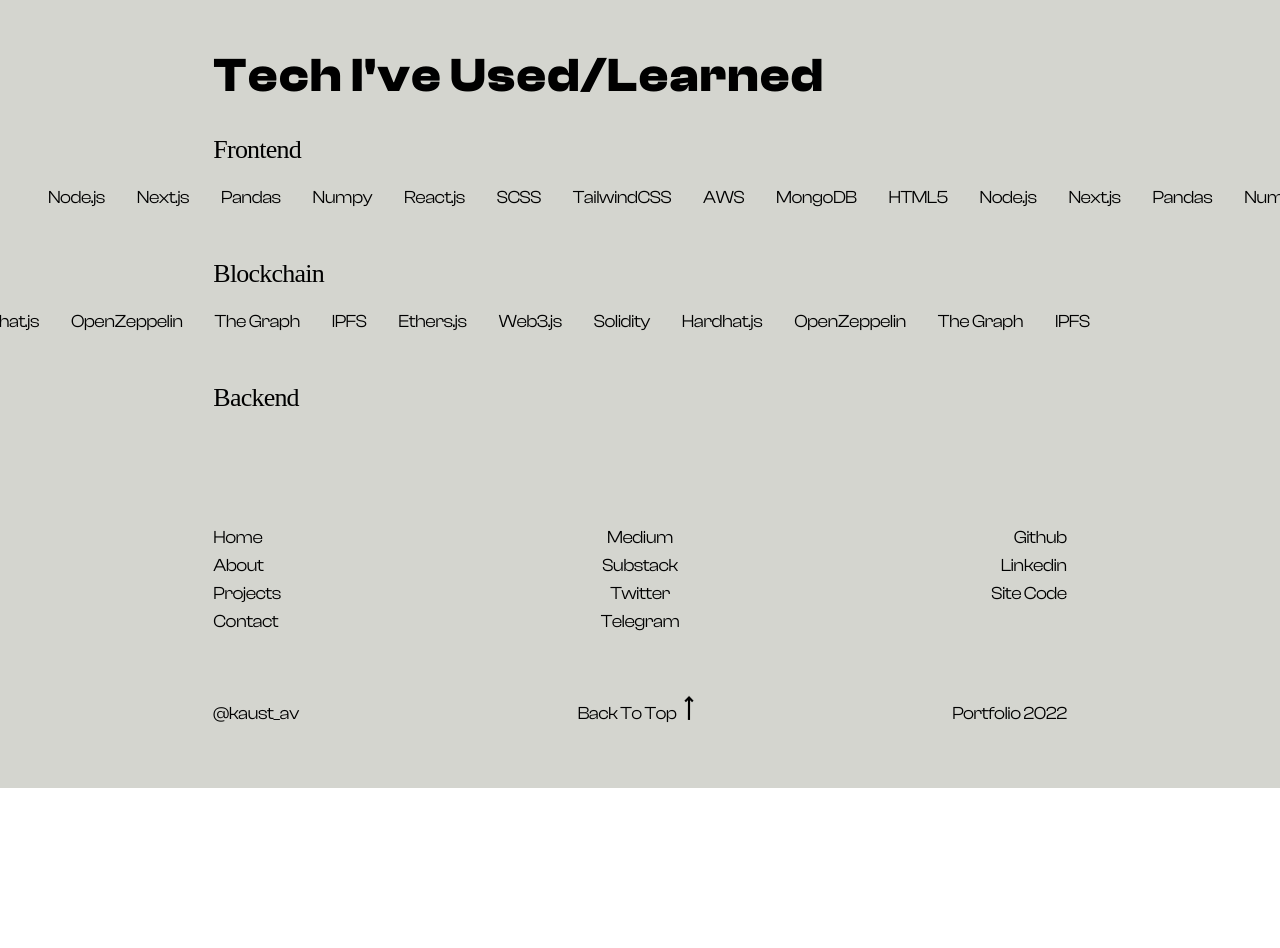
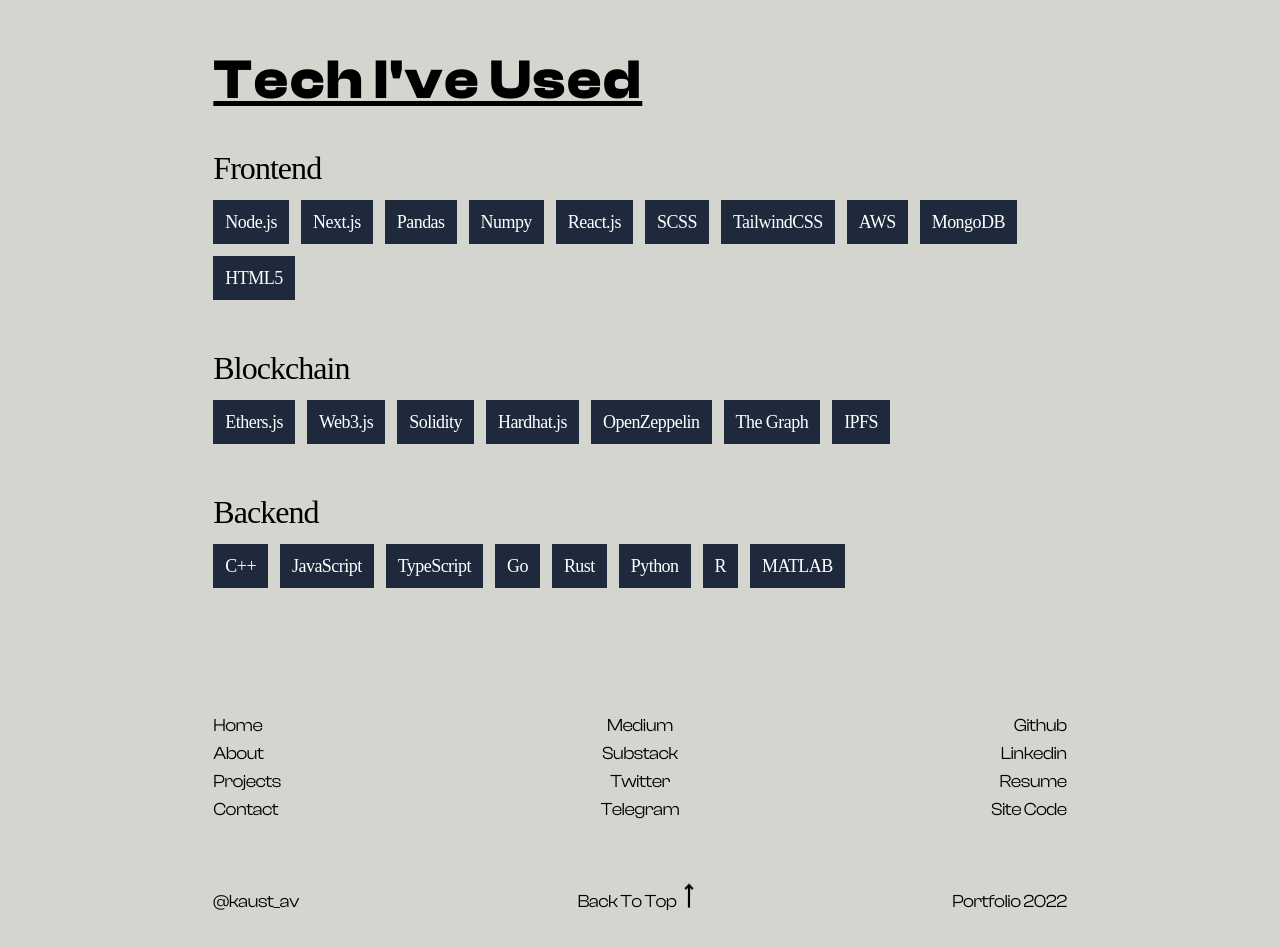
Before and after one commit to kaustav927/Portfolio2.0, a Next.js app in the folder portfolio2.0/: page / in a window 1280 px wide. Shown: the part 1460-2408 px from the top of the page. Before the commit the page ends 2248 px from the top, so only its background shows below. Built offline with nearby package versions, Linux system fonts and the light colour scheme; a web font is replaced by a local one.

Commit message:
general improvments

```diff
--- a/portfolio2.0/components/BestProjects.tsx
+++ b/portfolio2.0/components/BestProjects.tsx
@@ -2,7 +2,7 @@
 import { FaGithub } from "react-icons/fa";
 import { SiDevpost } from "react-icons/si";
 import Link from "next/link";
-import { BestProjectData } from "./ProjectData/BestProjectData";
+import { BestProjectData } from "../components/ProjectData/BestProjectData";
 import { FiPlus, FiMinus } from "react-icons/fi";
 
 const BestProjects = () => {
@@ -31,7 +31,7 @@
   return (
     <div className="container mt-10 justify-between flex items-center w-10/12 md:w-10/12 lg:w-8/12 lg:max-w-screen-lg py-4 overflow-x-hidden">
       <section className="w-full">
-        <h2 id="work" className="text-4xl font-cd-bold dark:text-white">
+        <h2 id="work" className="text-4xl underline font-cd-bold dark:text-white">
           My work
         </h2>
 
--- a/portfolio2.0/components/Footer.tsx
+++ b/portfolio2.0/components/Footer.tsx
@@ -35,8 +35,11 @@
               <Link href="/about" passHref>
                 <h1>Substack</h1>
               </Link>
-              <Link href="/projects" passHref>
+              <Link href="https://twitter.com/kaust_av" passHref>
+              <a target="_blank">
                 <h1>Twitter</h1>
+              </a>
+
               </Link>
               <Link href="/contact" passHref>
                 <h1>Telegram</h1>
@@ -47,13 +50,24 @@
         <div className="shrink w-1/3 h-40">
           <div className="text-sm font-cd-regular text-right dark:text-white">
                 <Link href="https://github.com/kaustav927" passHref>
+                <a target="_blank">
                   <h1>Github</h1>
+                </a>
                 </Link>
                 <Link href="https://www.linkedin.com/in/kaustav-sharma/" passHref>
+                <a target="_blank">
                   <h1>Linkedin</h1>
+                </a>
                 </Link>
-                <Link href="https://github.com/kaustav927/Portfolio2.0" passHref>
+                <Link href="https://drive.google.com/file/d/18XyT6wPX2IWdWv0VCqOtwW7ZXYSuAm_g/view?usp=sharing" passHref>
+                <a target="_blank">
+                  <h1>Resume</h1>
+                </a>
+                </Link>
+                <Link href="https://github.com/kaustav927/Portfolio2.0/tree/main/portfolio2.0" passHref>
+                <a target="_blank">
                   <h1>Site Code</h1>
+                </a>
                 </Link>
                 </div>
           </div>
--- a/portfolio2.0/components/ProjectData.ts
+++ b/portfolio2.0/components/ProjectData.ts
@@ -40,7 +40,6 @@
         Tools: ["React.js", "Vue.js", "Vercel", "Flask"],
     },
 ];
-
 
 export const ProjectData21 = [
     {
@@ -128,7 +127,6 @@
     },
 ];
 
-
 export const BestProjectData = [
     {
         name: "LPM",
--- a/portfolio2.0/components/Skills.tsx
+++ b/portfolio2.0/components/Skills.tsx
@@ -4,46 +4,44 @@
   const frontend = ["Node.js", "Next.js", "Pandas", "Numpy", "React.js", "SCSS", "TailwindCSS", "AWS", "MongoDB", "HTML5"]
   const blockchain = ["Ethers.js", "Web3.js", "Solidity", "Hardhat.js", "OpenZeppelin", "The Graph", "IPFS"]
   const backend = ["C++", "JavaScript", "TypeScript", "Go", "Rust", "Python", "R", "MATLAB"]
+  const title = "Tech I've Used"
   return (
 
     <div className="container mt-14 w-10/12 lg:w-8/12 lg:max-w-screen-lg flex flex-col items-begining py-4">
-      <h2 className="relative text-3xl font-cd-bold dark:text-white">Tech I've Used/Learned</h2>
+      <h2 className="underline relative text-4xl font-cd-bold dark:text-white">{title}</h2>
 
-      <div>
+      <div className="flex flex-col">
 
-        <h1 className="text-lg font-cd-semibold mt-8">Frontend</h1>
-        <div className="relative flex w-full mt-1 ">
-          <div className="py-4 flex animate-marquee whitespace-nowrap">
+        <h1 className="text-xl font-cd-semibold mt-8 dark:text-white">Frontend</h1>
+          <div className="flex-wrap flex mt-2">
             {frontend.map((item, index) => (
-              <span key={index} className="font-cd-regular text-sm mx-4 dark:text-white">{item}</span>
+              <span key={index} className="font-cd-semibold mb-3 text-white bg-slate-800 dark:text-black dark:bg-cool-white text-sm mr-3 px-3 py-2">{item}</span>
             ))}
           </div>
-          <div className="absolute top-0 py-4 flex animate-marquee2 whitespace-nowrap">
-            {frontend.map((item, index) => (
-              <span key={index} className="font-cd-regular text-sm mx-4 dark:text-white">{item}</span>
+
+        <h1 className="text-xl font-cd-semibold mt-8 dark:text-white">Blockchain</h1>
+        <div className="flex-wrap flex mt-2">
+            {blockchain.map((item, index) => (
+              <span key={index} className="font-cd-semibold mb-3 text-white bg-slate-800 dark:text-black dark:bg-cool-white text-sm mr-3 px-3 py-2">{item}</span>
             ))}
           </div>
+
+        <h1 className="text-xl font-cd-semibold mt-8 dark:text-white">Backend</h1>
+        <div className="flex-wrap flex mt-2">
+            {backend.map((item, index) => (
+              <span key={index} className="font-cd-semibold mb-3 text-white bg-slate-800 dark:text-black dark:bg-cool-white text-sm mr-3 px-3 py-2">{item}</span>
+            ))}
         </div>
 
-        <h1 className="text-lg font-cd-semibold mt-8">Blockchain</h1>
-        <div className="relative flex  mt-1">
-          <div className="py-4 animate-marqueeOpposite whitespace-nowrap">
-            {blockchain.map((item, index) => (
-              <span key={index} className="font-cd-regular text-sm mx-4 dark:text-white">{item}</span>
-            ))}
-          </div>
-          <div className="absolute top-0 py-4 animate-marqueeOpposite2 whitespace-nowrap">
-            {blockchain.map((item, index) => (
-              <span key={index} className="font-cd-regular text-sm mx-4 dark:text-white">{item}</span>
-            ))}
       </div>
     </div>
+  )
+}
 
-        <h1 className="text-lg font-cd-semibold mt-8">Backend</h1>
+export default Skills
 
-
-
-        {/* <div className="relative flex  mt-1">
+//marquee
+   /* <div className="relative flex  mt-1">
       <div className="py-4 animate-marquee whitespace-nowrap">
         {backend.map((item, index) => (
           <span key={index} className="font-cd-regular text-sm mx-4 dark:text-white">{item}</span>
@@ -54,11 +52,4 @@
           <span key={index} className="font-cd-regular text-sm mx-4 dark:text-white">{item}</span>
         ))}
       </div>
-      </div> */}
-
-      </div>
-    </div>
-  )
-}
-
-export default Skills
+    </div>*/
--- a/portfolio2.0/components/TimelineProjects.tsx
+++ b/portfolio2.0/components/TimelineProjects.tsx
@@ -46,7 +46,7 @@
     <>
     <div className="container mt-10 justify-between flex items-center w-10/12 md:w-10/12 lg:w-8/12 lg:max-w-screen-lg py-4 overflow-x-hidden">
       <section className="w-full">
-        <h2 id="work" className="text-4xl font-cd-bold dark:text-white">
+        <h2 id="work" className="text-4xl underline font-cd-bold dark:text-white">
           2022
         </h2>
         {projectData22.map((project, index: any) => (
@@ -128,7 +128,7 @@
 
     <div className="container mt-10 justify-between flex items-center w-10/12 md:w-10/12 lg:w-8/12 lg:max-w-screen-lg py-4 overflow-x-hidden">
     <section className="w-full">
-      <h2 id="work" className="text-4xl font-cd-bold dark:text-white">
+      <h2 id="work" className="text-4xl underline font-cd-bold dark:text-white">
         2021
       </h2>
       {projectData21.map((project, index: any) => (
@@ -210,7 +210,7 @@
 
     <div className="container mt-10 justify-between flex items-center w-10/12 md:w-10/12 lg:w-8/12 lg:max-w-screen-lg py-4 overflow-x-hidden">
       <section className="w-full">
-        <h2 id="work" className="text-4xl font-cd-bold dark:text-white">
+        <h2 id="work" className="text-4xl underline font-cd-bold dark:text-white">
           2020
         </h2>
         {projectData20.map((project, index: any) => (
--- a/portfolio2.0/components/UpcomingProjects.tsx
+++ b/portfolio2.0/components/UpcomingProjects.tsx
@@ -2,14 +2,14 @@
 import { FaGithub } from "react-icons/fa";
 import { SiDevpost } from "react-icons/si";
 import Link from "next/link";
-import { ProjectData } from "./ProjectData/BestProjectData";
+import { BestProjectData } from "../components/ProjectData/BestProjectData";
 import { FiPlus, FiMinus } from "react-icons/fi";
 
 const UpcomingProjects = () => {
   interface selectedData {
     index: number | null | any;
   }
-  const projectData = ProjectData;
+  const projectData = BestProjectData;
   const [selected, setSelected] = useState<selectedData | any | null>(null);
 
   const toggle = (index: number) => {
--- a/portfolio2.0/package.json
+++ b/portfolio2.0/package.json
@@ -15,6 +15,7 @@
     "next-themes": "^0.1.1",
     "prop-types": "^15.8.1",
     "react": "17.0.2",
+    "react-apple-emojis": "^2.2.1",
     "react-dom": "17.0.2",
     "react-icons": "^4.3.1"
   },
--- a/portfolio2.0/pages/Projects.tsx
+++ b/portfolio2.0/pages/Projects.tsx
@@ -21,7 +21,7 @@
     </Head>
     <Navbar/>
    <div className="flex flex-col items-center bg-cool-white dark:bg-slate-800 overflow-x-hidden">
-     <TimelineProjects/>
+      <TimelineProjects/>
       <Footer />
     </div>
   </div>
--- a/portfolio2.0/pages/about.tsx
+++ b/portfolio2.0/pages/about.tsx
@@ -4,6 +4,8 @@
 import Head from 'next/head'
 import Image from 'next/image'
 import Footer from '../components/Footer'
+import { EmojiProvider, Emoji } from 'react-apple-emojis'
+import emojiData from 'react-apple-emojis/src/data.json'
 //import {Parallax, ParallaxLayer} from '@react-spring/parallax'
 const About: NextPage = () => {
 
@@ -19,10 +21,16 @@
       <div className="container justify-between w-10/12 md:w-10/12 lg:w-8/12 lg:max-w-screen-lg flex flex-col items-center py-4">
 
           <div className="container mt-1 flex flex-col justify-center items-center h-9/12 px overflow-x-hidden">
+            <h1 className="text-3xl font-cd-semibold p-8 mb-24 dark:text-white">
+              <EmojiProvider data={emojiData}>
+                <Emoji name="flag-canada" />
+              </EmojiProvider>
+            </h1>
               <div className="p-8 mt-4">
                 <Image className="rounded-lg" src="/images/pp.png" alt="" width="550" height="550"  />
               </div>
               <div className="p-8 mb-24 dark:text-white font-cd-light">
+
                 <p className="text-justify">Lorem ipsum dolor sit amet, consectetur adipiscing elit, sed do eiusmod tempor incididunt ut labore et dolore magna aliqua. Ut enim ad minim veniam, quis nostrud exercitation ullamco laboris nisi ut aliquip ex ea commodo consequat. Duis aute irure dolor in reprehenderit in voluptate velit esse cillum dolore eu fugiat nulla pariatur. </p>
               </div>
           </div>
```
Also changed, not shown: 1 other file (tests, documents, lock files or other folders). Lines whose indentation alone changed are shown as unchanged.
